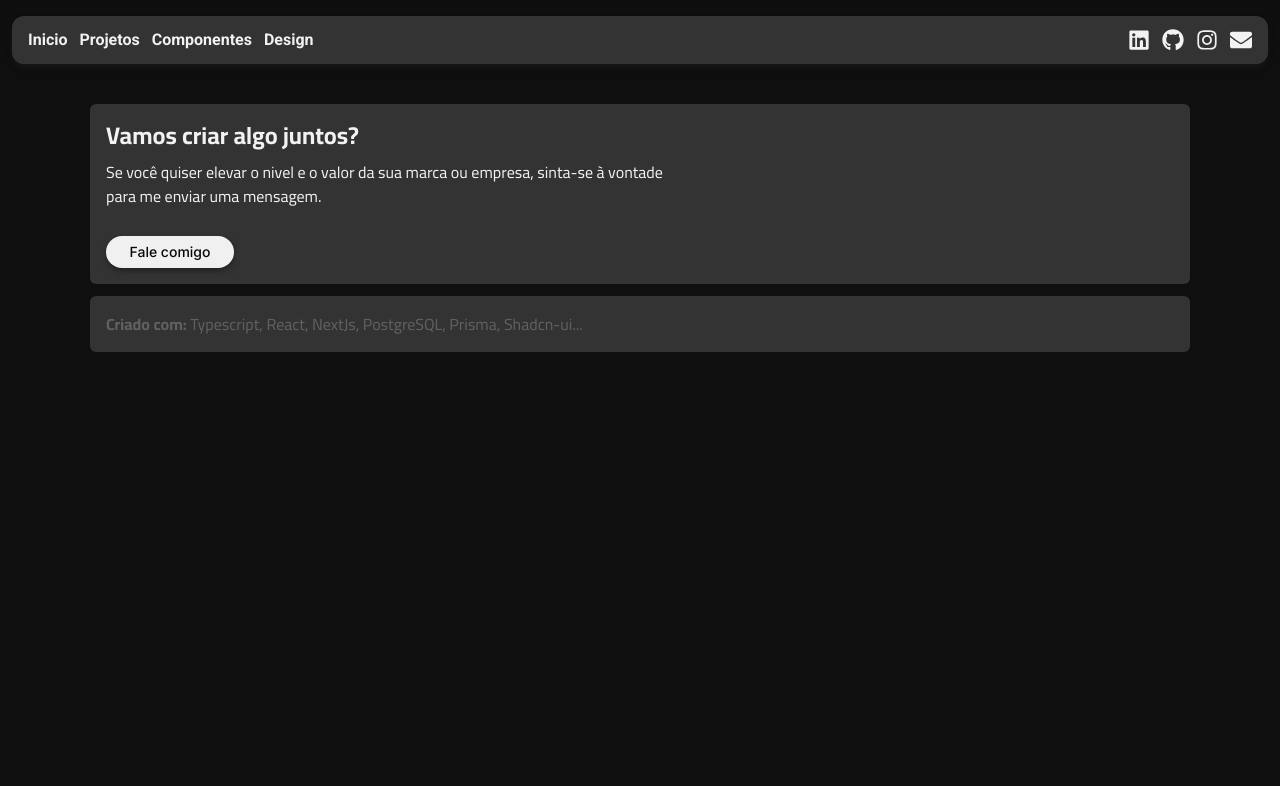
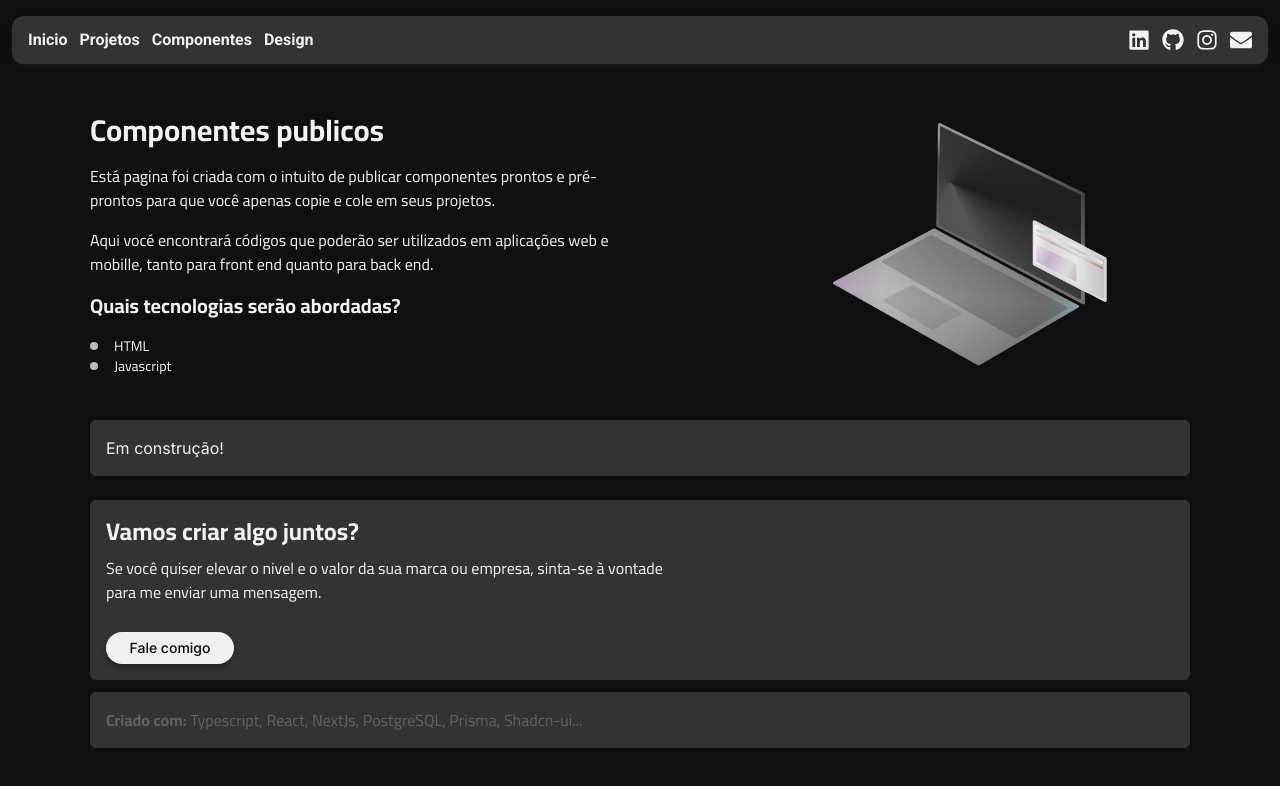
Before and after one commit to Felipecdc/me, a Next.js app: page /components in a window 1280 px wide. Shown: the top 786 px of the page. Built offline with nearby package versions, Linux system fonts and the light colour scheme.

Commit message:
chore: create components file

```diff
--- a/app/components/page.tsx
+++ b/app/components/page.tsx
@@ -1,11 +1,62 @@
+import Image from "next/image";
 import Footer from "../_components/footer";
 import Header from "../_components/header";
+import CustomCard from "../_components/custom-card";
 
 const Components = () => {
   return (
     <>
       <Header />
-      <div className="pt-20"></div>
+      <div className="flex items-center justify-center px-5 pt-14 md:pt-20">
+        <div className="mb-5 mt-8 flex w-full max-w-[1100px] flex-col items-start justify-center gap-1">
+          <div className="flex">
+            <div className="flex w-full max-w-[550px] flex-col gap-4">
+              <h3 className="font-cairo text-2xl font-bold md:text-3xl">
+                Componentes publicos
+              </h3>
+              <p className="font-cairo text-base">
+                Está pagina foi criada com o intuito de publicar componentes
+                prontos e pré-prontos para que você apenas copie e cole em seus
+                projetos.
+              </p>
+              <p className="font-cairo text-base">
+                Aqui vocé encontrará códigos que poderão ser utilizados em
+                aplicações web e mobille, tanto para front end quanto para back
+                end.
+              </p>
+              <h3 className="font-cairo text-xl font-bold">
+                Quais tecnologias serão abordadas?
+              </h3>
+              <div className="flex">
+                <ol className="font-cairo text-sm">
+                  <li className="relative pl-6 before:absolute before:left-0 before:top-1/2 before:h-2 before:w-2 before:-translate-y-1/2 before:rounded-full before:bg-[#bbbbbb]">
+                    HTML
+                  </li>
+                  <li className="relative pl-6 before:absolute before:left-0 before:top-1/2 before:h-2 before:w-2 before:-translate-y-1/2 before:rounded-full before:bg-[#bbbbbb]">
+                    Javascript
+                  </li>
+                </ol>
+              </div>
+            </div>
+            <div className="hide-on-small flex h-auto w-[550px] items-center justify-end pr-20">
+              <div className="relative h-[250px] w-[280px]">
+                <Image
+                  src="/laptop.png"
+                  alt="Felipe Castro"
+                  style={{ objectFit: "cover" }}
+                  className="rounded-md"
+                  fill
+                />
+              </div>
+            </div>
+          </div>
+        </div>
+      </div>
+      <div className="flex items-center justify-center px-5 pt-6">
+        <CustomCard>
+          <h1>Em construção!</h1>
+        </CustomCard>
+      </div>
       <div className="flex flex-col items-center justify-center gap-3 px-5 py-6">
         <Footer />
       </div>
```
Also changed, not shown: public/laptop.png.
